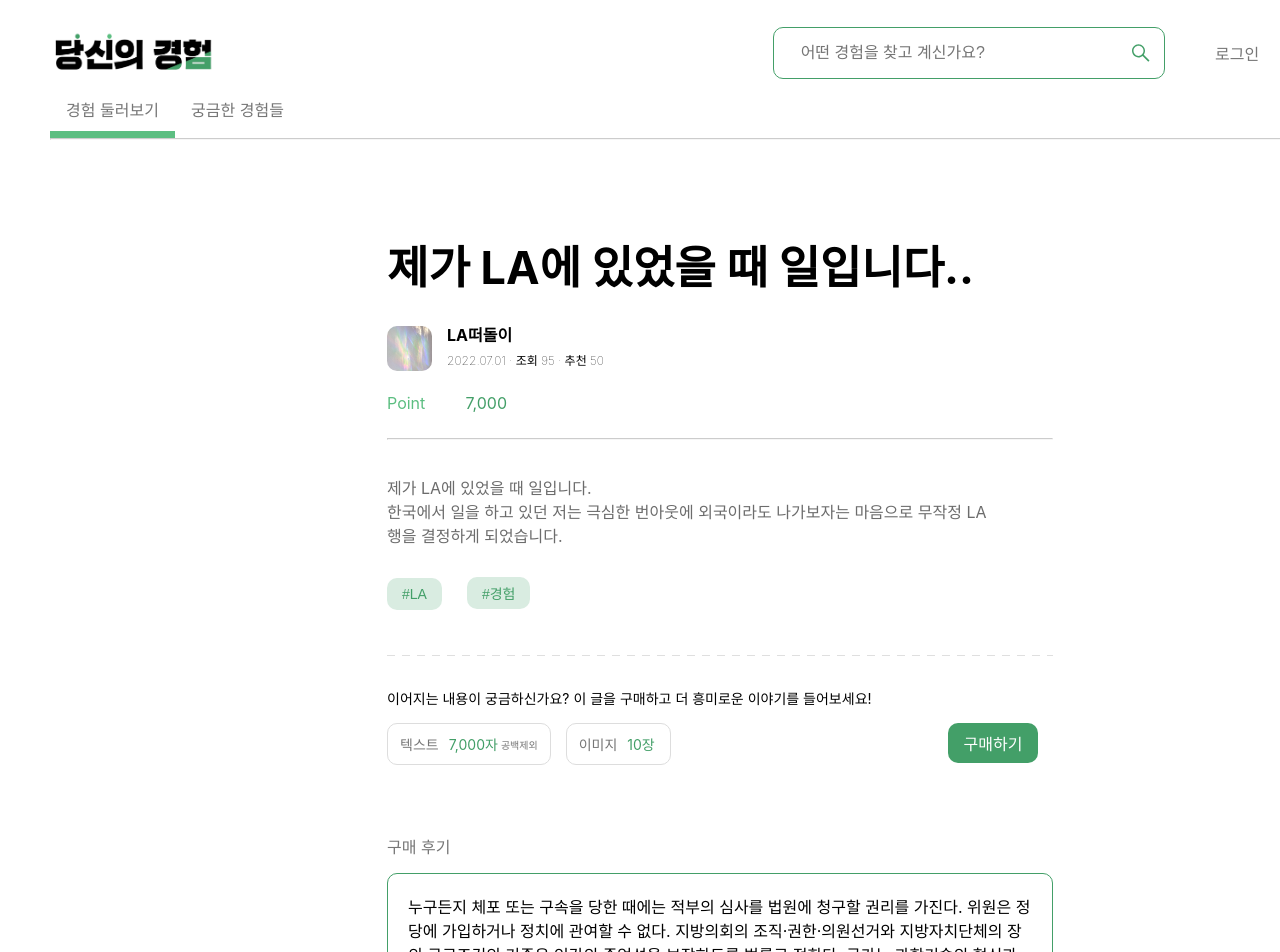
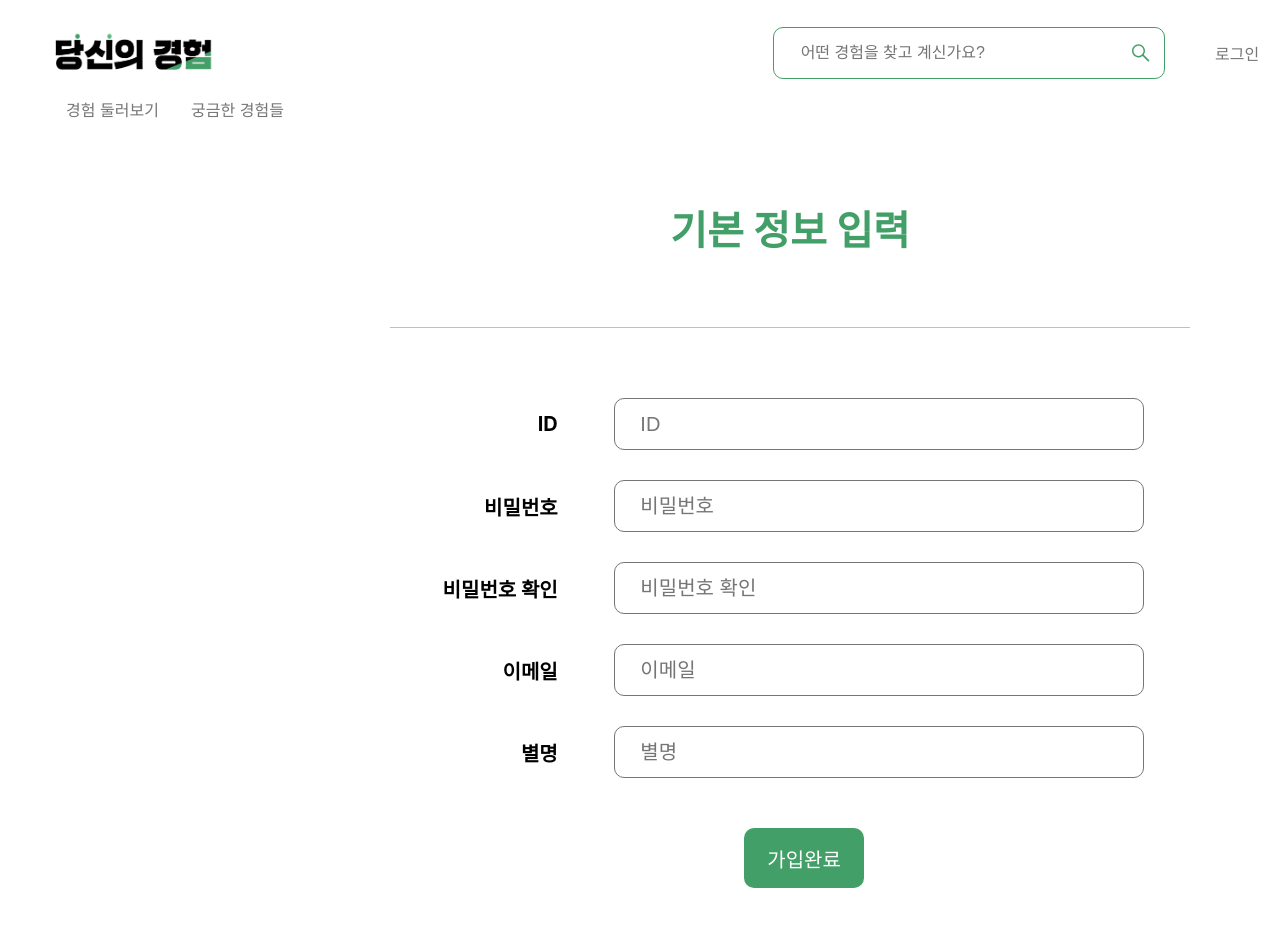
Before and after one commit to dodo849/yourXP_front, a React (Create React App) app in the folder my-app/: page / in a window 1280 px wide. Shown: the top 952 px of the page. Built offline with nearby package versions, Linux system fonts and the light colour scheme.

Commit message:
회원가입 디테일 작업

```diff
--- a/my-app/src/App.js
+++ b/my-app/src/App.js
@@ -8,6 +8,8 @@ import {
 import Header from './Header';
 import ShowPost from './ShowPost';
 import ShowReview from './ShowReview';
+import SignUp from './SignUp';
+
 
 function App() {
   return (
@@ -15,8 +17,7 @@ function App() {
       <MediaDiv>
         <Header/>
         <Main>
-          <ShowPost/>
-          <ShowReview/>
+          <SignUp/>
         </Main>
         <Footer>
           <p>ⓒ멋쟁이사자처럼 10th at 경상국립대<br/>강경아 강지희 김민지 박재욱 박경훈 송채율 이도연 이재성</p>
--- a/my-app/src/Header.jsx
+++ b/my-app/src/Header.jsx
@@ -41,10 +41,7 @@ function Header() {
                     <p>경험 둘러보기</p>
                     <p>궁금한 경험들</p>
                 </NavTitle>
-                <Navbar>
-                    <div style={boxstyle}> </div>
-                    <hr/>
-                </Navbar>
+
             </NavbarDiv>
         </HeaderDiv>
     )
--- /dev/null
+++ b/my-app/src/SignUp.css
@@ -0,0 +1,93 @@
+ul,li {
+    list-style: none;
+}
+
+.register{
+  width:800px;
+  margin-left: auto;
+  margin-right: 2000px;
+  margin-bottom: 100px;
+  padding: 15px 20px;
+  background: white;
+  color: #2b2e4a;
+  font-size: 20px;
+  text-align: center;
+}
+.register h2{
+  font-size: 40px;
+  margin-bottom: 50px;
+  padding : 20px;
+  color : #439F68;
+  font-weight: bold;
+  opacity: 100%;
+
+}
+.register input{
+        width: 90%;
+        height: 40px;
+        outline: none;
+        padding: 5px;
+        padding-left: 25px;
+        border: 1.5px solid #767676;
+        transition: 0.3s;
+        border-radius: 10px;
+        color: #767676;
+        font-size: 20px;
+        opacity: 150%;
+}
+    .register .center{
+
+        display: flex;
+        align-items: center;
+        justify-content: right;
+        margin-right:45px;
+        color: #000000;
+        font-weight: bolder;
+
+
+}
+
+.register .flex{
+    display: flex;
+    flex-direction: column;
+    margin-top: 50px;
+
+
+
+
+
+
+}
+
+.register .flex .container{
+    display: grid;
+    grid-template-columns: 2.5fr 8fr 0.5fr  ;
+    margin-bottom: 10px;
+
+}
+
+.register .button{
+    width: 120px;
+    height: 60px;
+    color: #ffff;
+    border: none;
+    border-radius: 10px;
+    background: #439F68;
+    transition: 0.3s;
+    font-size: 20px;
+    margin-right: 150px;
+    margin-top: 20px;
+}
+
+.register .button:hover{
+    width: 120px;
+    height: 60px;
+    border: none;
+
+    color: #ffff;
+    background: #7BC799;
+}
+
+.register .SignUpTitle{
+    border-bottom: 1px solid #BFBFBF ;
+}
--- /dev/null
+++ b/my-app/src/SignUp.jsx
@@ -0,0 +1,75 @@
+import React from "react";
+import './SignUp.css';
+
+function SignUp() {
+  return (
+    <body>
+      <div className="register">
+        <div className="SignUpTitle">
+          <h2>기본 정보 입력</h2></div>
+
+        <form>
+          <div className="flex">
+            <ul className="container">
+              <li className="item center">
+                ID
+              </li>
+              <li className="item">
+                <input type="text" placeholder="ID" />
+              </li>
+            </ul>
+            <ul className="container">
+              <li className="item center">
+                비밀번호
+              </li>
+              <li className="item">
+                <input type="password" placeholder="비밀번호" required />
+              </li>
+            </ul>
+            <ul className="container">
+              <li className="item center">
+                비밀번호 확인
+              </li>
+              <li className="item">
+                <input type="password" placeholder="비밀번호 확인" required />
+              </li>
+            </ul>
+            <ul className="container">
+              <li className="item center">
+                이메일
+              </li>
+              <li className="item">
+                <input type="email" placeholder="이메일" required />
+              </li>
+            </ul>
+            <ul className="container">
+              <li className="item center">
+                별명
+              </li>
+              <li className="item">
+                <input type="text" placeholder="별명" required />
+              </li>
+            </ul>
+            <ul className="container">
+              <li className="item center">
+
+              </li>
+              <li className="item">
+                <button className="button" onClick={() =>alert("가입이 완료되었습니다.")}>가입완료</button>
+              </li>
+
+            </ul>
+
+          </div>
+        </form>
+
+
+
+      </div>
+
+    </body>
+
+
+  )
+}
+export default SignUp;
```
